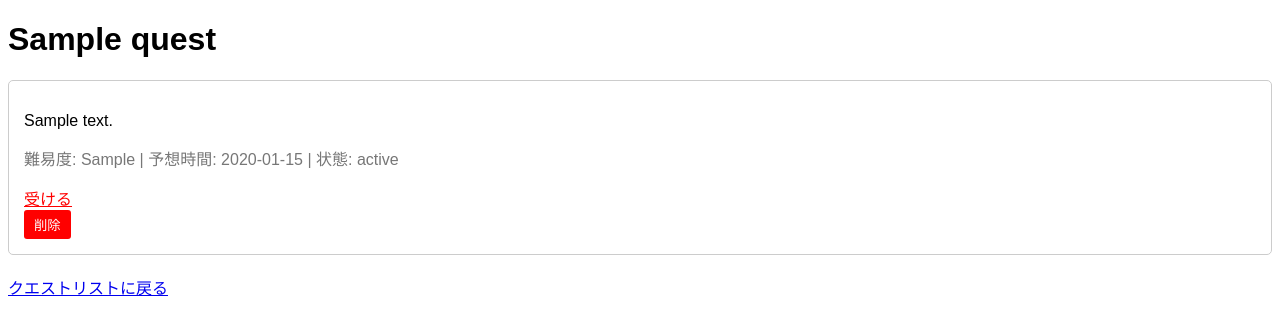
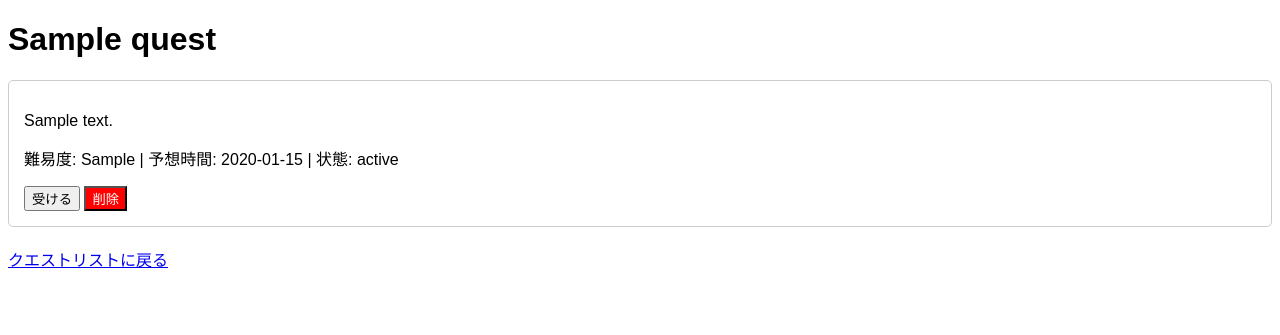
Before and after one commit to s1f10220225/gamification, a Django app: page /quest/1/ in a window 1280 px wide. Shown: the top 335 px of the page. Run offline with Django 5.2, Linux system fonts and the light colour scheme; tables that the repository leaves empty hold one stand-in row (values such as "Sample post").

Commit message:
途中修正

```diff
--- a/gamification/templates/gamification/259quest_detail.html
+++ b/gamification/templates/gamification/259quest_detail.html
@@ -18,19 +18,16 @@
         }
         .quest-meta {
             font-size: 1em;
-            color: #777;
+            color: #000000;
         }
         .receive {
-            color: red;
+
             cursor: pointer;
-            text-decoration: underline;
+            text-decoration: none;
         }
         .delete {
+            background-color: red;
             color: white;
-            background-color: red;
-            padding: 5px 10px;
-            border: none;
-            border-radius: 3px;
             cursor: pointer;
             text-decoration: none;
         }
@@ -45,8 +42,8 @@
             予想時間: <span>{{ quest.time }}</span> |
             状態: <span>{{ quest.status }}</span>
         </p>
-        <a href="{% url 'accept_quest' quest.quest_id %}" class="receive">受ける</a>
-        <br>
+        <button href="{% url 'accept_quest' quest.quest_id %}" class="receive">受ける</button>
+
 
         <form method="post" action="{% url 'delete_quest' quest_id=quest.quest_id %}" style="display:inline;">
             {% csrf_token %}
--- a/gamification/views.py
+++ b/gamification/views.py
@@ -25,7 +25,9 @@ def top(request):
 
 def quest(request):
     quests = Quest.objects.all()
-    return render(request, "gamification/259quest_list.html", {'quests': quests})
+    #return render(request, "gamification/259quest_list.html", {'quests': quests})
+    return render(request, "259quest_list.html", {'quests': quests})
+
 
 def quest_detail(request, quest_id):
     quest = get_object_or_404(Quest, pk=quest_id)
```
Also changed, not shown: gamification/templates/259quest_list.html (added, +55 -0 lines).
